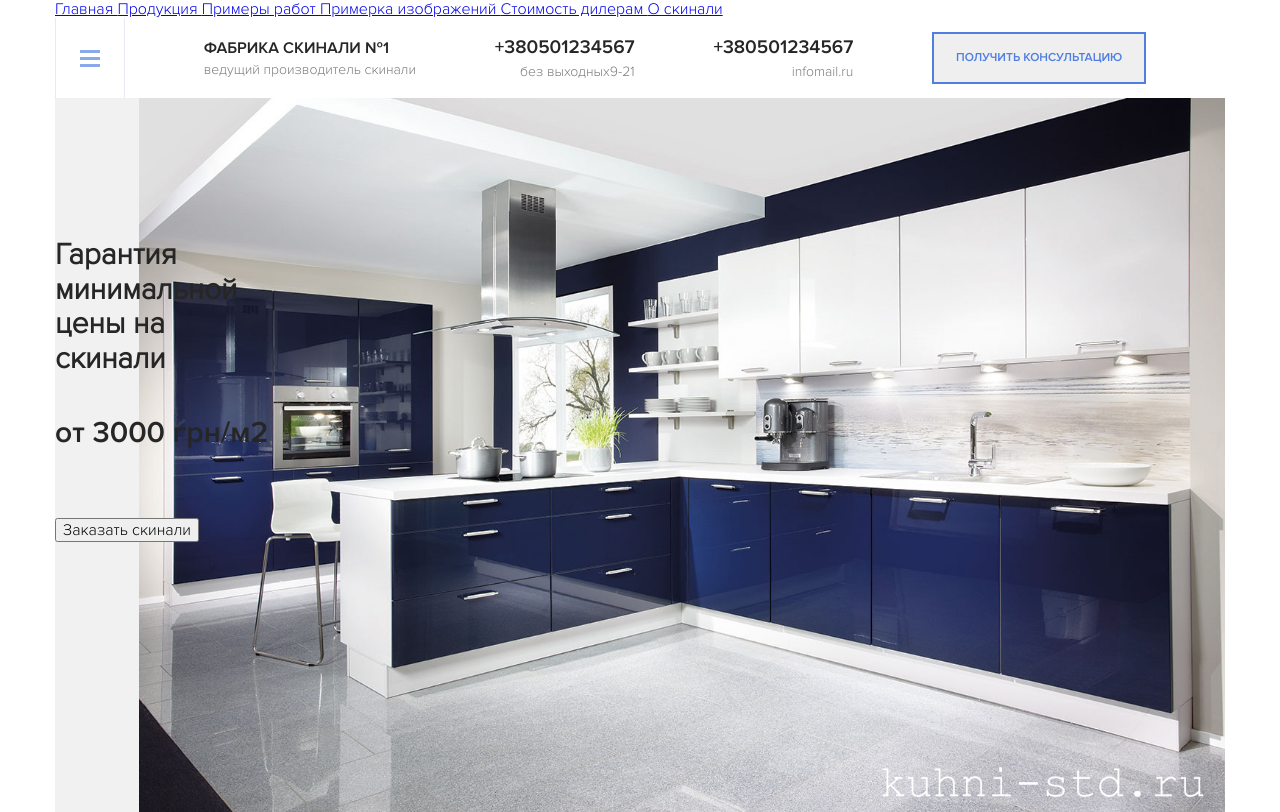
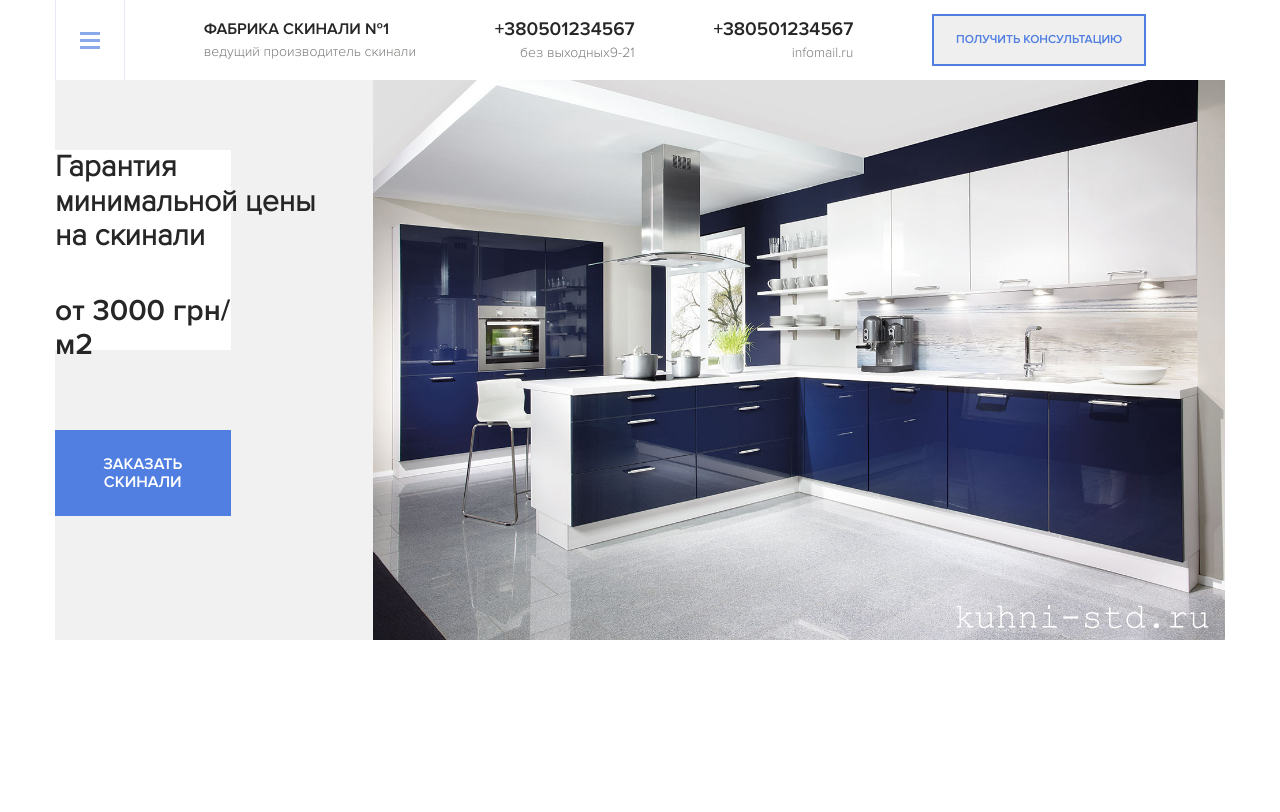
Before and after one commit to chris270789/Skinali, a website: page index.html in a window 1280 px wide. Drawn offline with Linux system fonts and the light colour scheme.

Commit message:
have changed hero section

```diff
--- a/css/style.css
+++ b/css/style.css
@@ -42,6 +42,23 @@ button:active, button:focus, button {
   color: #507fe1;
 }
 
+.button {
+  padding: 25px 45px;
+  background-color: #507fe1;
+  border: none;
+  text-transform: uppercase;
+  color: #fff;
+  font-family: 'Proxima Nova Semibold',sans-serif;
+}
+
+.navbar {
+  position: fixed;
+  left: 0;
+  top: 0;
+  width: 100%;
+  background-color: #fff;
+}
+
 .navbar-wrap {
   display: -webkit-box;
   display: -ms-flexbox;
@@ -73,6 +90,47 @@ button:active, button:focus, button {
   color: #7b7b79;
   display: block;
   text-decoration: none;
+}
+
+.menu {
+  z-index: 0;
+  position: fixed;
+  top: 80px;
+  left: 0;
+  padding: 16px 0;
+  width: 100%;
+  color: #fff;
+  background-color: #507fe1;
+  -webkit-transition: 0.5s;
+  transition: 0.5s;
+  -webkit-transform: translateY(-100%);
+          transform: translateY(-100%);
+}
+
+.menu-active {
+  -webkit-transform: translateY(0);
+          transform: translateY(0);
+}
+
+.menu__link {
+  text-decoration: none;
+  text-transform: uppercase;
+  font-size: 17px;
+  color: #fff;
+}
+
+.menu__nav {
+  display: -moz-flex;
+  display: -ms-flex;
+  display: -o-flex;
+  display: -webkit-box;
+  display: -ms-flexbox;
+  display: flex;
+  -webkit-box-align: center;
+      -ms-flex-align: center;
+          align-items: center;
+  -ms-flex-pack: distribute;
+      justify-content: space-around;
 }
 
 .menu-button {
@@ -121,15 +179,22 @@ button:active, button:focus, button {
 }
 
 .hero {
+  min-height: 70vh;
   background: #f1f1f1 url(../img/4.jpg) no-repeat center right;
   background-size: contain;
-  padding-top: 120px;
+  padding-top: 50px;
   padding-bottom: 270px;
+}
+
+.hero__square {
+  background-color: #fff;
+  width: 15%;
+  height: 200px;
 }
 
 .hero__title {
   font-size: 30px;
-  width: 200px;
+  width: 270px;
   margin-bottom: 40px;
   display: block;
 }
--- a/scss/style.css
+++ /dev/null
@@ -1,146 +0,0 @@
-* {
-  box-sizing: border-box; }
-
-.container {
-  max-width: 1170px;
-  margin: auto; }
-
-@font-face {
-  font-family: 'Proxima Nova Light';
-  src: url("../fonts/ProximaNova-Light.eot");
-  src: url("../fonts/ProximaNova-Light.eot?#iefix") format("embedded-opentype"), url("../fonts/ProximaNova-Light.woff") format("woff"), url("../fonts/ProximaNova-Light.ttf") format("truetype");
-  font-weight: normal;
-  font-style: normal; }
-@font-face {
-  font-family: 'Proxima Nova Semibold';
-  src: url("../fonts/ProximaNova-Semibold.eot");
-  src: url("../fonts/ProximaNova-Semibold.eot?#iefix") format("embedded-opentype"), url("../fonts/ProximaNova-Semibold.woff") format("woff"), url("../fonts/ProximaNova-Semibold.ttf") format("truetype");
-  font-weight: normal;
-  font-style: normal; }
-body {
-  font-family: 'Proxima Nova Light', sans-serif;
-  color: #262626; }
-
-button:active, button:focus, button {
-  outline: none; }
-
-.button-o {
-  border: 2px solid #507fe1;
-  padding: 17px 22px;
-  font-size: 12px;
-  text-transform: uppercase;
-  font-family: 'Proxima Nova Semibold',sans-serif;
-  color: #507fe1; }
-
-.button {
-  padding: 25px 45px;
-  background-color: #507fe1;
-  border: none;
-  text-transform: uppercase;
-  color: #fff;
-  font-family: 'Proxima Nova Semibold',sans-serif; }
-
-.navbar {
-  position: fixed;
-  left: 0;
-  top: 0;
-  width: 100%;
-  background-color: #fff; }
-  .navbar-wrap {
-    display: flex;
-    align-items: center;
-    min-height: 80px;
-    justify-content: space-between; }
-  .navbar__mobile, .navbar__landline {
-    text-align: right; }
-  .navbar__phone {
-    display: block;
-    font-size: 19px;
-    font-family: 'Proxima Nova Semibold',sans-serif;
-    text-decoration: none;
-    color: #262626;
-    margin-bottom: 5px; }
-  .navbar__small-text {
-    font-size: 14px;
-    color: #7b7b79;
-    display: block;
-    text-decoration: none; }
-
-.menu {
-  z-index: 0;
-  position: fixed;
-  top: 80px;
-  left: 0;
-  padding: 16px 0;
-  width: 100%;
-  color: #fff;
-  background-color: #507fe1;
-  transition: 0.5s;
-  transform: translateY(-100%); }
-  .menu-active {
-    transform: translateY(0); }
-  .menu__link {
-    text-decoration: none;
-    text-transform: uppercase;
-    font-size: 17px;
-    color: #fff; }
-  .menu__nav {
-    display: -webkit-flex;
-    display: -moz-flex;
-    display: -ms-flex;
-    display: -o-flex;
-    display: flex;
-    align-items: center;
-    justify-content: space-around; }
-  .menu-button {
-    align-items: center;
-    background-color: transparent;
-    border: none;
-    border-right: 1px solid rgba(81, 11, 186, 0.1);
-    border-left: 1px solid rgba(81, 11, 186, 0.1);
-    height: 80px;
-    width: 70px;
-    display: flex;
-    flex-direction: column;
-    justify-content: center; }
-    .menu-button__line {
-      font-style: 18px;
-      display: block;
-      width: 20px;
-      height: 3px;
-      background-color: #89a9eb;
-      margin: 2px 0; }
-
-.logo__text {
-  font-style: 18px;
-  text-transform: uppercase;
-  display: block;
-  margin-bottom: 5px;
-  font-family: 'Proxima Nova Semibold',sans-serif; }
-.logo__description {
-  display: block;
-  font-size: 14px;
-  color: #7b7b79; }
-
-.hero {
-  min-height: 70vh;
-  background: #f1f1f1 url(../img/4.jpg) no-repeat center right;
-  background-size: contain;
-  padding-top: 50px;
-  padding-bottom: 270px; }
-  .hero__square {
-    background-color: #fff;
-    width: 15%;
-    height: 200px; }
-  .hero__title {
-    font-size: 30px;
-    width: 270px;
-    margin-bottom: 40px;
-    display: block; }
-  .hero__subtitle {
-    display: block;
-    font-size: 30px;
-    font-family: 'Proxima Nova Semibold',sans-serif;
-    margin-bottom: 67px; }
-
-/*# sourceMappingURL=style.css.map */
```
Also changed, not shown: 2 other files.
